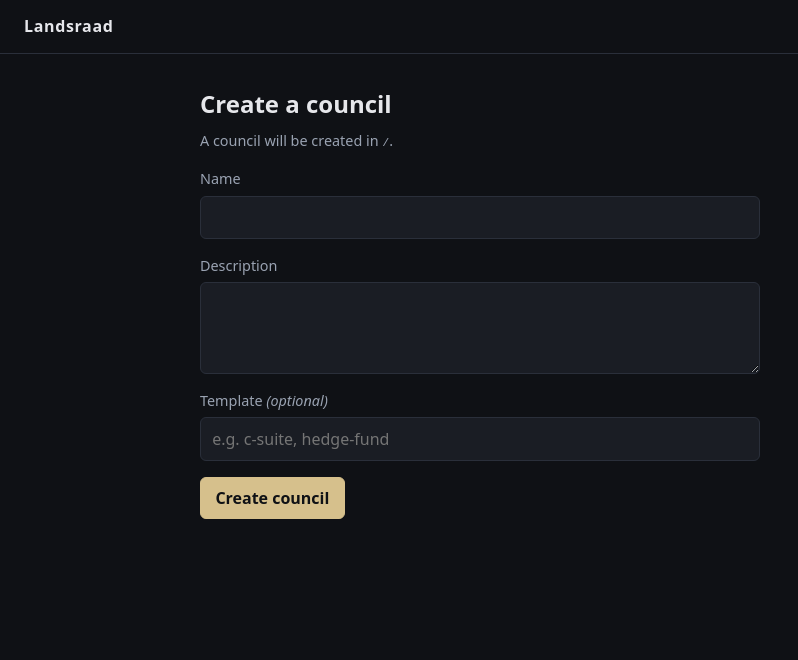
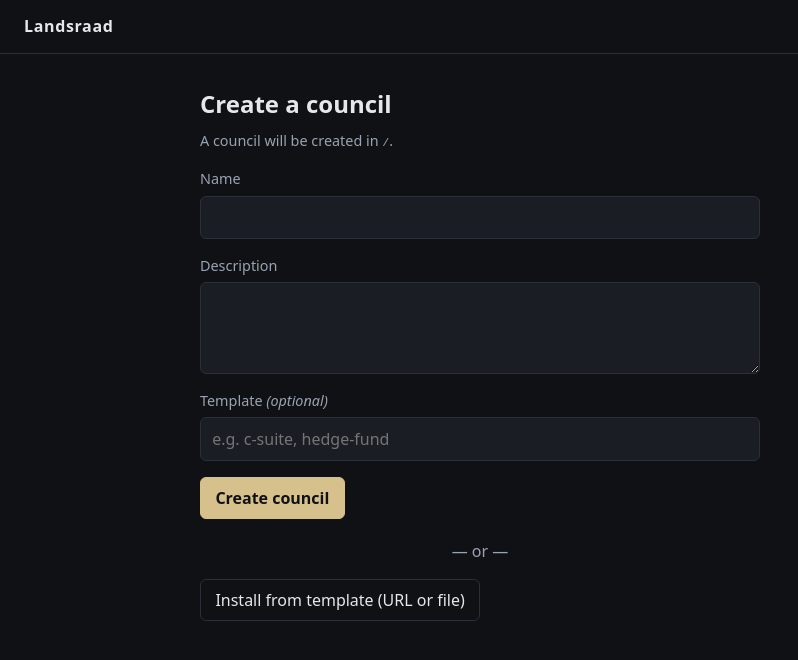
Before and after one commit to fingerskier/mastermind, a SvelteKit app: page / in a window 1280 px wide. Shown: the top 660 px of the page, without its empty margins (0-798 px from the left). Built offline with nearby package versions, Linux system fonts and the light colour scheme.

Commit message:
ui: setup-page install link + layout header Install/Export

```diff
--- a/src/routes/+layout.svelte
+++ b/src/routes/+layout.svelte
@@ -1,9 +1,16 @@
 <script lang="ts">
+  import { page } from '$app/state';
   let { children } = $props();
 </script>
 
 <header>
   <a href="/" class="brand">Landsraad</a>
+  {#if page.data?.hasCouncil}
+    <nav class="links">
+      <a href="/import">Install template</a>
+      <a href="/export">Export…</a>
+    </nav>
+  {/if}
 </header>
 
 <main>
@@ -34,6 +41,9 @@
   header {
     border-bottom: 1px solid var(--border);
     padding: 0.9rem 1.5rem;
+    display: flex;
+    justify-content: space-between;
+    align-items: center;
   }
   .brand {
     color: var(--fg);
@@ -41,6 +51,9 @@
     font-weight: 600;
     letter-spacing: 0.04em;
   }
+  .links { display: flex; gap: 1rem; }
+  .links a { color: var(--muted); text-decoration: none; font-size: 0.9em; }
+  .links a:hover { color: var(--accent); }
   main {
     max-width: 880px;
     margin: 0 auto;
--- a/src/routes/+page.svelte
+++ b/src/routes/+page.svelte
@@ -43,6 +43,10 @@
         <button type="submit" class="btn primary">Create council</button>
       </div>
     </form>
+    <p class="or">— or —</p>
+    <p>
+      <a class="btn" href="/import">Install from template (URL or file)</a>
+    </p>
   </section>
 {:else}
   {@const c = data.council}
@@ -162,6 +166,7 @@
   .empty { color: var(--muted); padding: 1rem 0; }
 
   .form { display: grid; gap: 1rem; max-width: 560px; margin-top: 1rem; }
+  .or { color: var(--muted); margin: 1.25rem 0 0.5rem; text-align: center; max-width: 560px; }
   label { display: grid; gap: 0.35rem; }
   label > span { color: var(--muted); font-size: 0.9em; }
   input, textarea {
```
